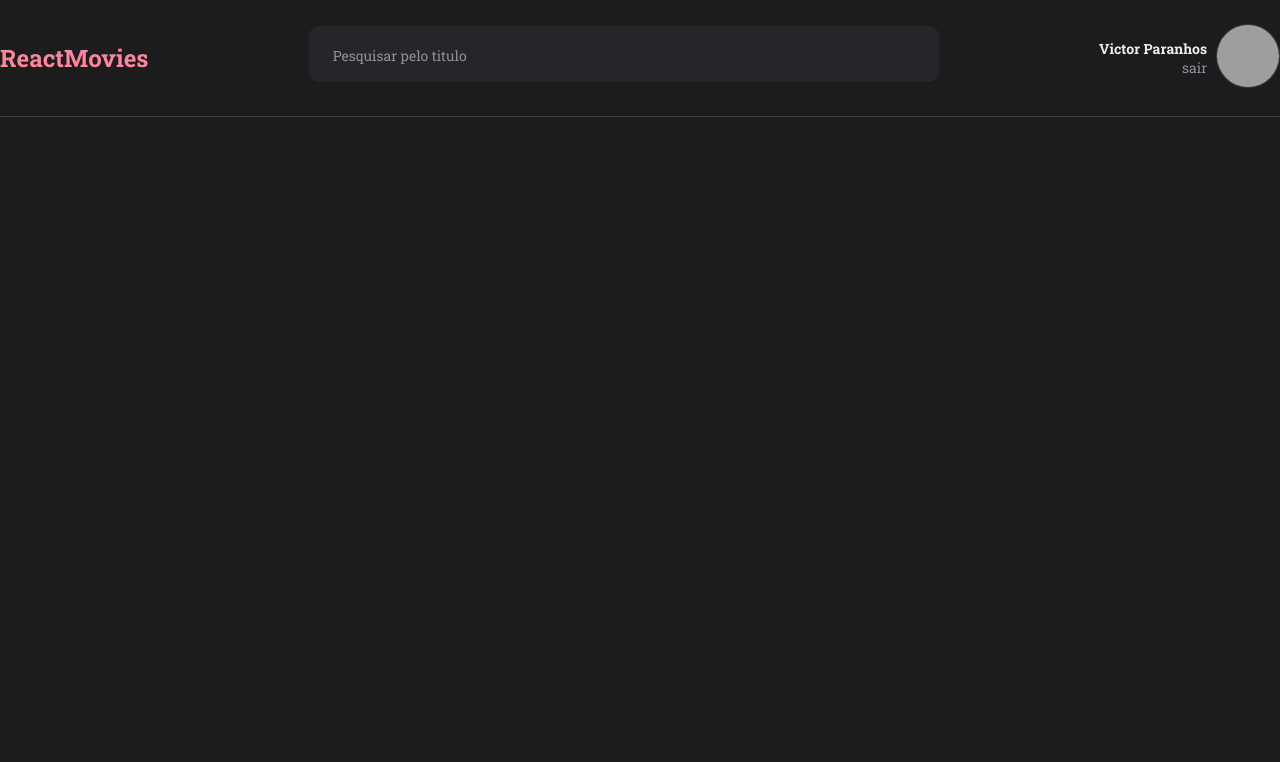
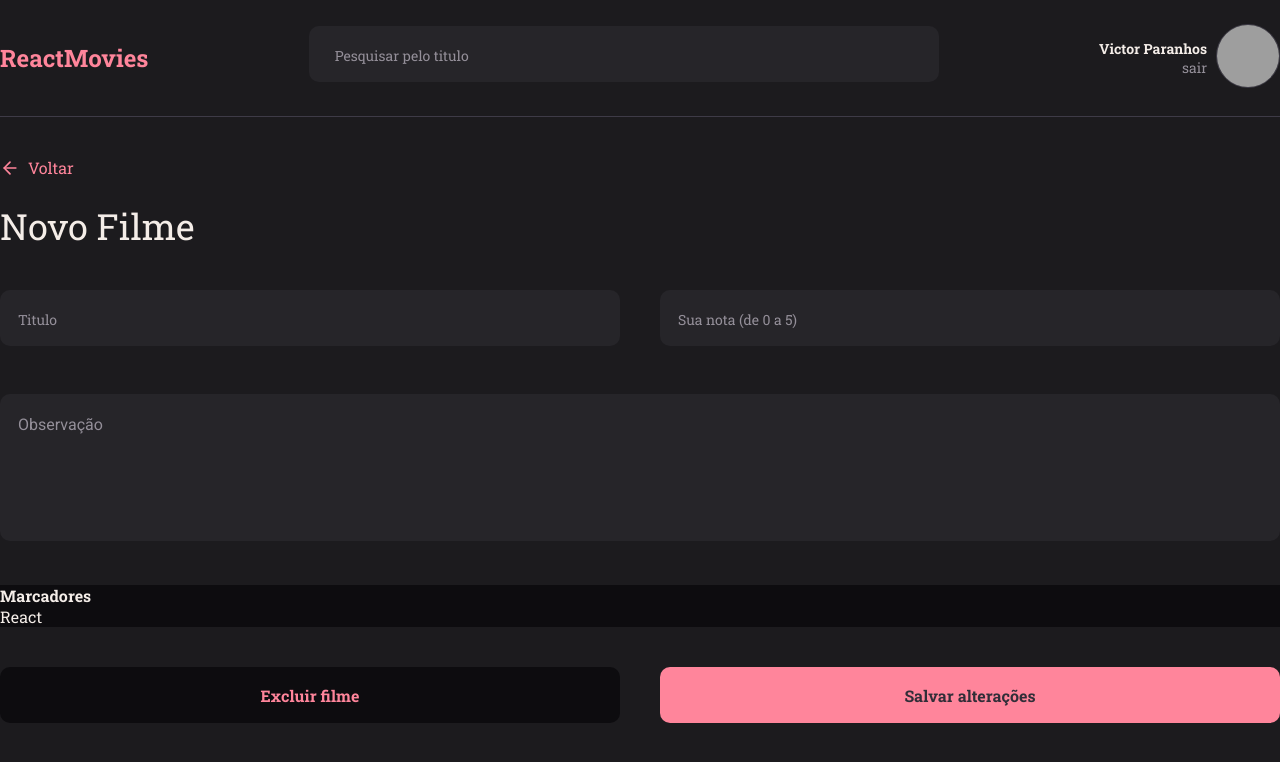
Before and after one commit to victorparanhosdev/RocketMovies-react, a React (Vite) app: page /addmovie in a window 1280 px wide. Shown: the top 762 px of the page. Built offline with nearby package versions, Linux system fonts and the light colour scheme; grey boxes are pictures that could not be loaded.

Commit message:
newmovies

```diff
--- a/src/Componentes/Button/styles.js
+++ b/src/Componentes/Button/styles.js
@@ -1,12 +1,12 @@
 import styled from "styled-components";
 import { Link } from 'react-router-dom'
 export const Container = styled(Link)`
-border: none;
+
 background: ${({theme})=> theme.COLORS.ROSE};
 width: 100%;
 height: 5.6rem;
 color: ${({theme})=> theme.COLORS.GRAY_300};
-font-weight: 500;
+font-weight: 700;
 border-radius: 1rem;
 display: flex;
 align-items: center;
--- a/src/Componentes/Input/styles.js
+++ b/src/Componentes/Input/styles.js
@@ -8,13 +8,13 @@ margin-bottom: 0.8rem;
 display: flex;
 align-items: center;
 background: ${({theme})=> theme.COLORS.BACKGROUND_200};
-outline: 2px solid transparent;
-transition: outline 0.3s;
+border: 2px solid transparent;
+transition: border 0.3s;
 border-radius: 1rem;
 padding-inline: 1.6rem;
 
 &:focus-within{
-    outline: 2px solid ${({theme})=> theme.COLORS.ROSE};
+    border: 2px solid ${({theme})=> theme.COLORS.ROSE};
   }
 
 > input {
--- a/src/pages/NewMovie/index.jsx
+++ b/src/pages/NewMovie/index.jsx
@@ -1,11 +1,43 @@
-import { Container } from "./styles"
+import { Container, Content } from "./styles"
 import { Header } from "../../Componentes/Header"
-
+import { ButtonText } from "../../Componentes/ButtonText"
+import {FiArrowLeft} from "react-icons/fi"
+import { Input } from "../../Componentes/Input"
+import { Button } from "../../Componentes/Button"
 export function NewMovie(){
   return(
     <Container>
       <Header />
 
+      <Content>
+      <ButtonText to="/" icon={FiArrowLeft} name="Voltar"/>
+      <main>
+        <h1>Novo Filme</h1>
+        <div>
+        <Input type="text" placeholder="Titulo"/>
+        <Input type="text" placeholder="Sua nota (de 0 a 5)"/>
+        </div>
+
+        <textarea placeholder="Observação" name="" id="" rows="5"></textarea>
+
+        <div>
+          <h2>Marcadores</h2>
+          <div>
+            <span>React</span>
+          </div>
+
+        </div>
+
+        <div>
+        <Button name="Excluir filme" />
+        <Button name="Salvar alterações" />
+        </div>
+
+
+
+
+      </main>
+      </Content>
     </Container>
   )
 }
--- a/src/pages/NewMovie/styles.js
+++ b/src/pages/NewMovie/styles.js
@@ -1,3 +1,82 @@
 import styled from "styled-components";
 
-export const Container = styled.div``;
+export const Container = styled.div`
+
+
+`;
+
+export const Content = styled.div`
+
+max-width: 140rem;
+margin: 4rem auto 0;
+
+main {
+  height: calc(100vh - 20rem);
+  overflow-y: auto;
+
+  textarea {
+    background: ${({theme})=> theme.COLORS.BACKGROUND_200};
+    padding: 1.9rem 1.6rem;
+    border-radius: 1rem;
+    margin: 4rem auto;
+    border: none;
+    width: 100%;
+    font-size: 1.6rem;
+    color: ${({theme})=> theme.COLORS.WHITE};
+    border: 2px solid transparent;
+    transition: border 0.3s;
+    outline: none;
+    resize: none;
+
+    &:focus{
+      border: 2px solid ${({theme})=> theme.COLORS.ROSE};
+
+    }
+
+    &::placeholder{
+      font-family: "Roboto";
+      font-size: 1.6rem;
+      color: ${({theme})=> theme.COLORS.GRAY_200};
+      font-weight: 400;
+    }
+
+  }
+  > h1 {
+    font-size: 3.6rem;
+    font-weight: 500;
+    font-family: "Roboto Slab";
+    margin: 2.4rem auto 4rem;
+  }
+
+  > div:has(input) {
+    display: flex;
+    gap: 4rem;
+
+  }
+
+  > div:has(span) {
+
+    background-color: #0D0C0F;
+
+  }
+
+}
+
+
+> a {
+  justify-content: start;
+}
+
+div:has(a){
+  display: flex;
+  gap: 4rem;
+  margin: 4rem auto;
+ a:first-child {
+  background-color: #0D0C0F;
+  color: #FF859B;
+ }
+}
+
+
+
+`;
```
